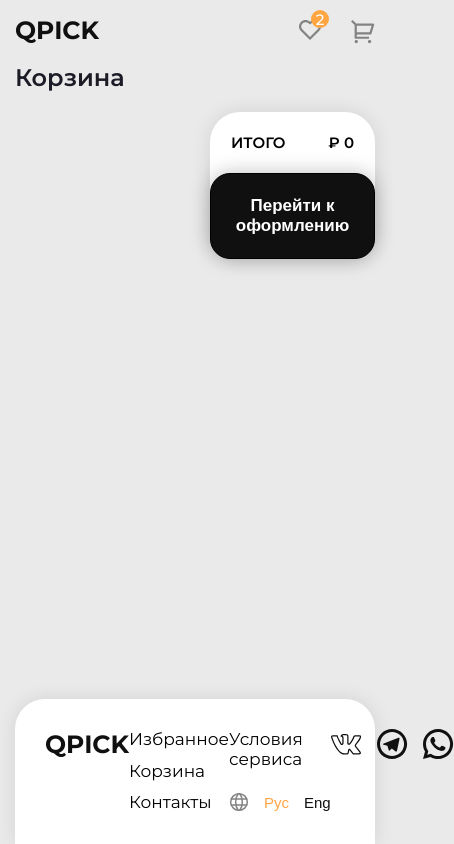
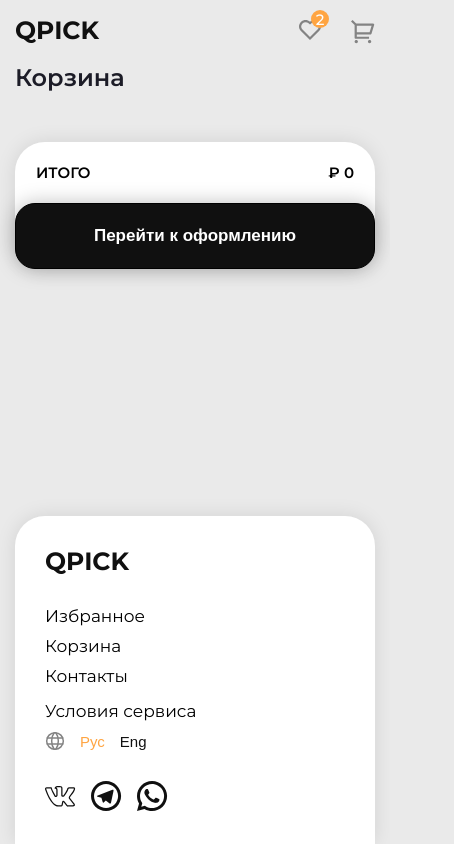
Before and after one commit to zedf0r/Neoflex, a React (Vite) app: page /cart in a window 390 px wide. Shown: the whole page, 454 px wide, since content can reach past the window. Built offline with nearby package versions, Linux system fonts and the light colour scheme.

Commit message:
Added adaptive screen

```diff
--- a/src/app/providers/cart/CartContext.ts
+++ b/src/app/providers/cart/CartContext.ts
@@ -1,7 +1,5 @@
-import type { TypeCardProps } from "@/types/Card.type";
+import type { TypeCart } from "@/types/Card.type";
 import { createContext, type Dispatch, type SetStateAction } from "react";
-
-type TypeCart = TypeCardProps & { quantity: number };
 
 export type TypeCartContext = {
   cart: TypeCart[];
--- a/src/app/providers/cart/CartProvider.tsx
+++ b/src/app/providers/cart/CartProvider.tsx
@@ -1,8 +1,6 @@
 import { useEffect, useState, type ReactNode } from "react";
-import type { TypeCardProps } from "@/types/Card.type";
 import { CartContext } from "@/app/providers/cart/CartContext";
-
-type TypeCart = TypeCardProps & { quantity: number };
+import type { TypeCart } from "@/types/Card.type";
 
 export const CartProvider = ({ children }: { children: ReactNode }) => {
   const [cart, setCart] = useState<TypeCart[]>(() => {
--- a/src/pages/Cart/Cart.module.scss
+++ b/src/pages/Cart/Cart.module.scss
@@ -21,5 +21,11 @@
       flex: 0 1 100%;
       max-width: 633px;
     }
+
+    @media (max-width: 650px) {
+      flex-direction: column;
+      align-items: normal;
+      row-gap: 30px;
+    }
   }
 }
--- a/src/shared/Card/Card.module.scss
+++ b/src/shared/Card/Card.module.scss
@@ -8,6 +8,13 @@
   row-gap: 55px;
   background-color: var(--whiteColor);
   box-shadow: 0 0 20px 0 rgba(0, 0, 0, 0.1);
+
+  @media screen and (max-width: 960px) {
+    flex: 0 1 calc(50% - 15px);
+  }
+  @media screen and (max-width: 600px) {
+    flex: 0 1 100%;
+  }
 
   .card__img {
     height: 180px;
@@ -28,6 +35,7 @@
     .card__header {
       display: flex;
       justify-content: space-between;
+      gap: 15px;
 
       .card__title {
         font-weight: 600;
@@ -59,6 +67,7 @@
       display: flex;
       justify-content: space-between;
       align-items: center;
+      gap: 15px;
 
       .card__rate {
         display: flex;
@@ -91,5 +100,18 @@
         }
       }
     }
+
+    @media (max-width: 300px) {
+      row-gap: 15px;
+
+      .card__header {
+        flex-direction: column;
+        text-align: center;
+      }
+
+      .card__action {
+        flex-direction: column;
+      }
+    }
   }
 }
--- a/src/shared/CartAside/CartAside.module.scss
+++ b/src/shared/CartAside/CartAside.module.scss
@@ -38,3 +38,9 @@
     }
   }
 }
+
+@media (max-width: 650px) {
+  .aside {
+    max-width: 650px;
+  }
+}
--- a/src/shared/CartItem/CartItem.module.scss
+++ b/src/shared/CartItem/CartItem.module.scss
@@ -45,6 +45,7 @@
       display: flex;
       align-items: center;
       flex: 0 1 120px;
+      width: 100%;
       justify-content: space-between;
 
       .item__quantityButton {
@@ -77,6 +78,9 @@
       font-size: 15px;
       color: #1c1c27;
     }
+
+    @media (max-width: 280px) {
+    }
   }
 
   .item__delete {
@@ -92,5 +96,27 @@
     &:hover {
       color: #fe1b1b;
     }
+
+    @media (max-width: 320px) {
+      top: 10px;
+      right: 20px;
+    }
+  }
+
+  @media (max-width: 280px) {
+    .item__info {
+      flex-direction: column;
+    }
+
+    .item__controls {
+      flex-direction: column;
+      justify-content: flex-start;
+      align-items: flex-end;
+      row-gap: 30px;
+
+      .item__quantity {
+        flex: auto;
+      }
+    }
   }
 }
--- a/src/shared/Footer/Footer.module.scss
+++ b/src/shared/Footer/Footer.module.scss
@@ -6,13 +6,18 @@
   display: flex;
   justify-content: space-between;
   align-items: flex-start;
-  max-height: 150px;
   margin-top: auto;
+  gap: 30px;
+
+  @media (max-width: 500px) {
+    & {
+      flex-direction: column;
+    }
+  }
 
   .footer__menu {
     display: flex;
     max-width: 428px;
-    height: 83px;
     width: 100%;
     display: flex;
     justify-content: space-between;
@@ -31,12 +36,13 @@
     .footer__links {
       display: flex;
       flex-direction: column;
-      justify-content: space-between;
+      row-gap: 10px;
     }
 
     .footer__action {
       display: flex;
       flex-direction: column;
+      row-gap: 10px;
       justify-content: space-between;
 
       .action__language {
@@ -73,6 +79,13 @@
         }
       }
     }
+
+    @media (max-width: 660px) {
+      & {
+        flex-direction: column;
+        row-gap: 15px;
+      }
+    }
   }
   .footer__socials {
     display: flex;
--- a/src/types/Card.type.ts
+++ b/src/types/Card.type.ts
@@ -6,3 +6,5 @@ export type TypeCardProps = {
   oldPrice?: number;
   rate: number;
 };
+
+export type TypeCart = TypeCardProps & { quantity: number };
```
